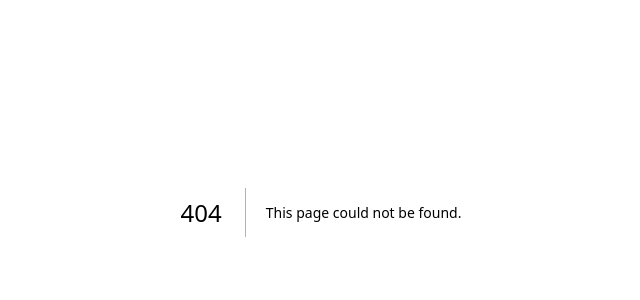
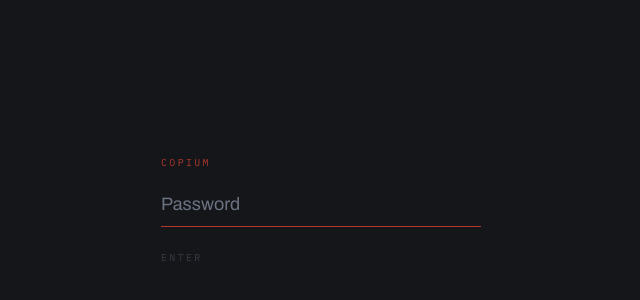
Before and after one commit to theishanpathak/copium, a Next.js app in the folder frontend/: page /login in a window 1280 px wide. Before the commit this address had no page. Shown: the part 188-488 px from the top of the page, without its empty margins (319-959 px from the left). Built offline with nearby package versions, Linux system fonts and the light colour scheme.

Commit message:
feat(auth): add login API and UI
- created login API route to handle user authentication
- implemented login page with password input and submit functionality

```diff
--- /dev/null
+++ b/frontend/src/app/api/login/route.ts
@@ -0,0 +1,30 @@
+import { NextRequest, NextResponse } from "next/server";
+import { AUTH_COOKIE } from "@/lib/auth";
+
+const YEAR = 60 * 60 * 24 * 365;
+
+export async function POST(request: NextRequest): Promise<NextResponse> {
+  const { password } = await request.json();
+
+  if (!process.env.APP_PASSWORD || !process.env.AUTH_TOKEN) {
+    console.error("login: APP_PASSWORD or AUTH_TOKEN not set");
+    return NextResponse.json({ error: "not configured" }, { status: 500 });
+  }
+
+  if (password !== process.env.APP_PASSWORD) {
+    return NextResponse.json({ error: "wrong password" }, { status: 401 });
+  }
+
+  const response = NextResponse.json({ ok: true });
+
+  response.cookies.set(AUTH_COOKIE, process.env.AUTH_TOKEN, {
+    httpOnly: true,
+    secure: process.env.NODE_ENV === "production",
+    sameSite: "lax",
+    path: "/",
+    // Long-lived on purpose: the installed PWA should not ask again.
+    maxAge: YEAR,
+  });
+
+  return response;
+}
--- /dev/null
+++ b/frontend/src/app/login/page.tsx
@@ -0,0 +1,66 @@
+"use client";
+
+import { useState } from "react";
+import { useRouter, useSearchParams } from "next/navigation";
+
+export default function LoginPage() {
+  const router = useRouter();
+  const params = useSearchParams();
+
+  const [password, setPassword] = useState("");
+  const [error, setError] = useState(false);
+  const [busy, setBusy] = useState(false);
+
+  async function submit(event: React.FormEvent) {
+    event.preventDefault();
+    setBusy(true);
+    setError(false);
+
+    const response = await fetch("/api/login", {
+      method: "POST",
+      headers: { "Content-Type": "application/json" },
+      body: JSON.stringify({ password }),
+    });
+
+    if (response.ok) {
+      router.replace(params.get("next") || "/");
+      router.refresh();
+    } else {
+      setError(true);
+      setBusy(false);
+    }
+  }
+
+  return (
+    <main className="flex min-h-dvh items-center justify-center px-6">
+      <form onSubmit={submit} className="w-full max-w-xs">
+        <p className="font-mono text-[0.62rem] uppercase tracking-[0.24em] text-stamp">
+          Copium
+        </p>
+
+        <input
+          type="password"
+          value={password}
+          onChange={(event) => setPassword(event.target.value)}
+          autoFocus
+          placeholder="Password"
+          className="mt-5 w-full border-b border-white/20 bg-transparent pb-2 text-lg outline-none placeholder:text-desk-dim focus:border-stamp"
+        />
+
+        <button
+          type="submit"
+          disabled={busy || !password}
+          className="mt-6 font-mono text-[0.62rem] uppercase tracking-[0.24em] text-desk-dim disabled:opacity-40"
+        >
+          {busy ? "…" : "Enter"}
+        </button>
+
+        {error && (
+          <p className="mt-4 font-mono text-[0.62rem] uppercase tracking-[0.18em] text-stamp">
+            Wrong password
+          </p>
+        )}
+      </form>
+    </main>
+  );
+}
```
